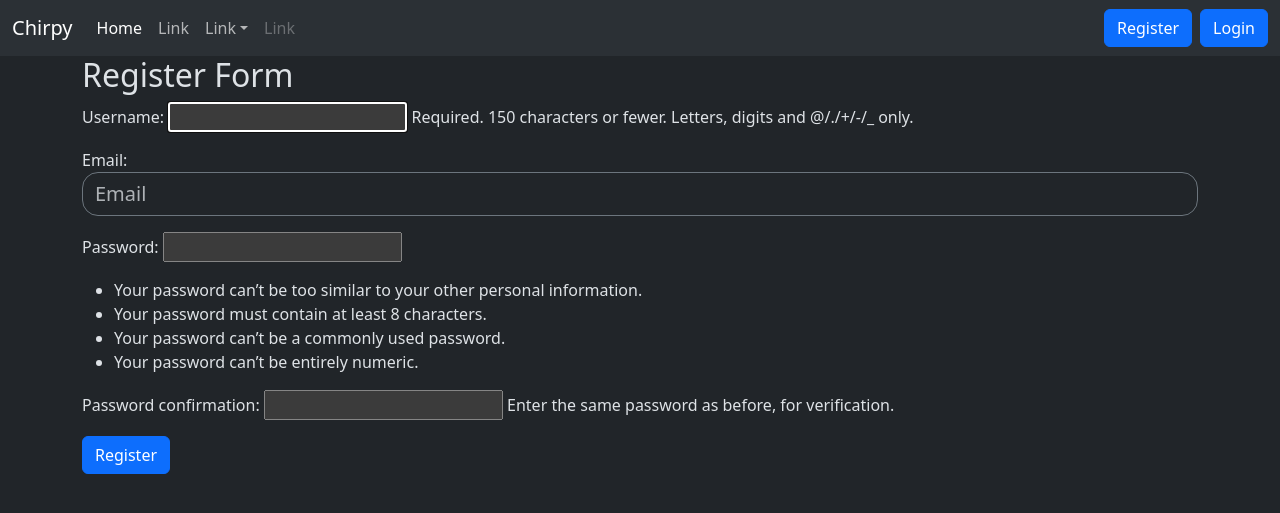
After one commit to Yashshri-22/Chirpy, a Django app: page /tweet/register/ in a window 1280 px wide. The commit adds this page. Shown: the top 513 px of the page. Run offline with Django 5.2, Linux system fonts and the light colour scheme.

Commit message:
Add authentication, personalization logic and search logic

```diff
--- a/chirpy/chirpy/settings.py
+++ b/chirpy/chirpy/settings.py
@@ -128,3 +128,7 @@ TAILWIND_APP_NAME = 'theme'
 INTERNAL_IPS = ['127.0.0.1']
 
 NPM_BIN_PATH = r'C:\\Program Files\\nodejs\\npm.cmd'
+
+LOGIN_URL = '/accounts/login/'
+LOGIN_REDIRECT_URL = '/tweet/'
+LOGOUT_REDIRECT_URL = '/tweet/'
--- a/chirpy/chirpy/urls.py
+++ b/chirpy/chirpy/urls.py
@@ -18,10 +18,12 @@ from django.contrib import admin
 from django.urls import path, include
 from django.conf import settings
 from django.conf.urls.static import static
+from django.contrib.auth.urls import views as auth_views
 
 urlpatterns = [
     path('admin/', admin.site.urls),
     path('tweet/', include('tweet.urls')),
+    path('accounts/', include('django.contrib.auth.urls')),
 
     path("__reload__/", include("django_browser_reload.urls")),
 ] + static(settings.MEDIA_URL, document_root=settings.MEDIA_ROOT)
--- a/chirpy/templates/layout.html
+++ b/chirpy/templates/layout.html
@@ -16,12 +16,12 @@
   <body>
     <nav class="navbar navbar-expand-lg bg-body-tertiary">
       <div class="container-fluid">
-        <a class="navbar-brand" href="#">Chirpy</a>
+        <a class="navbar-brand" href="{% url 'tweet_list' %}">Chirpy</a>
         <button class="navbar-toggler" type="button" data-bs-toggle="collapse" data-bs-target="#navbarScroll" aria-controls="navbarScroll" aria-expanded="false" aria-label="Toggle navigation"><span class="navbar-toggler-icon"></span></button>
         <div class="collapse navbar-collapse" id="navbarScroll">
           <ul class="navbar-nav me-auto my-2 my-lg-0 navbar-nav-scroll" style="--bs-scroll-height: 100px;">
             <li class="nav-item">
-              <a class="nav-link active" aria-current="page" href="#">Home</a>
+              <a class="nav-link active" aria-current="page" href="{% url 'tweet_list' %}">Home</a>
             </li>
             <li class="nav-item">
               <a class="nav-link" href="#">Link</a>
@@ -47,10 +47,22 @@
               <a class="nav-link disabled" aria-disabled="true">Link</a>
             </li>
           </ul>
-          <form class="d-flex" role="search">
-            <input class="form-control me-2" type="search" placeholder="Search" aria-label="Search" />
-            <button class="btn btn-outline-success" type="submit">Search</button>
-          </form>
+          {% if request.resolver_match.url_name == 'tweet_list' %}
+            <form class="d-flex" role="search" method="get" action="{% url 'tweet_list' %}">
+              <input class="form-control me-2" type="search" name="q" value="{{ request.GET.q }}" placeholder="Search tweets" aria-label="Search" />
+              <button class="btn btn-outline-success" type="submit">Search</button>
+            </form>
+          {% endif %}
+
+          {% if user.is_authenticated %}
+            <form method="post" action="{% url 'logout' %}">
+              {% csrf_token %}
+              <button class="btn btn-danger ms-4" type="submit">Logout</button>
+            </form>
+          {% else %}
+            <a class="btn btn-primary ms-4 me-2" href="{% url 'register' %}">Register</a>
+            <a class="btn btn-primary" href="{% url 'login' %}">Login</a>
+          {% endif %}
         </div>
       </div>
     </nav>
--- /dev/null
+++ b/chirpy/templates/registration/register.html
@@ -0,0 +1,10 @@
+{% extends 'layout.html' %}
+
+{% block content %}
+  <h2>Register Form</h2>
+  <form method="post">
+    {% csrf_token %}
+    {{ form.as_p }}
+    <button class="btn btn-primary">Register</button>
+  </form>
+{% endblock %}
--- a/chirpy/tweet/forms.py
+++ b/chirpy/tweet/forms.py
@@ -1,5 +1,7 @@
 from django import forms
 from .models import Tweet
+from django.contrib.auth.forms import UserCreationForm
+from django.contrib.auth.models import User
 
 class TweetForm(forms.ModelForm):
     class Meta:
@@ -16,3 +18,13 @@ class TweetForm(forms.ModelForm):
                 'class': 'form-control bg-dark text-light'
             }),
         }
+
+class UserRegistrationForm(UserCreationForm):
+    email = forms.EmailField(widget=forms.EmailInput(attrs={
+        'class': 'form-control bg-dark text-light border-secondary rounded-4 fs-5',
+        'placeholder': 'Email'
+    }))
+
+    class Meta:
+        model = User
+        fields = ['username', 'email', 'password1', 'password2']
--- a/chirpy/tweet/urls.py
+++ b/chirpy/tweet/urls.py
@@ -6,4 +6,5 @@ urlpatterns = [
     path('create/', views.create_tweet, name='create_tweet'),
     path('<int:tweet_id>/edit/', views.tweet_edit, name='tweet_edit'),
     path('<int:tweet_id>/delete/', views.tweet_delete, name='tweet_delete'),
+    path('register/', views.register, name='register'),
 ]
--- a/chirpy/tweet/views.py
+++ b/chirpy/tweet/views.py
@@ -1,16 +1,30 @@
 from django.shortcuts import render
 from .models import Tweet
-from .forms import TweetForm
+from .forms import TweetForm, UserRegistrationForm
 from django.shortcuts import get_object_or_404, redirect
+from django.contrib.auth.decorators import login_required
+from django.contrib.auth import login
+from django.db.models import Q
 
 # Create your views here.
 def index(request):
     return render(request, 'index.html')
 
 def tweet_list(request):
+    query = request.GET.get('q')
     tweets = Tweet.objects.all().order_by('-created_at')
-    return render(request, 'tweet_list.html', {'tweets': tweets})
 
+    if query:
+        tweets = tweets.filter(
+            Q(text__icontains=query) |          # tweet text
+            Q(user__username__icontains=query)     # username
+        )
+
+    return render(request, 'tweet_list.html', {
+        'tweets': tweets,
+        'query': query,
+    })
+@login_required
 def create_tweet(request):
     if request.method == "POST":
         form = TweetForm(request.POST, request.FILES) # to accepts files as well
@@ -23,6 +37,7 @@ def create_tweet(request):
         form = TweetForm()
     return render(request, 'create_tweet.html', {'form': form})
 
+@login_required
 def tweet_edit(request, tweet_id):
     tweet = get_object_or_404(Tweet, pk=tweet_id, user = request.user) # only the owner can edit the tweet
     if request.method == 'POST':
@@ -41,3 +56,17 @@ def tweet_delete(request, tweet_id):
     if request.method == "POST":
         tweet.delete()
         return redirect('tweet_list')
+
+def register(request):
+    if request.method == 'POST':
+        form = UserRegistrationForm(request.POST)
+        if form.is_valid():
+            user = form.save(commit=False)
+            user.set_password(form.cleaned_data['password1'])
+            user.save()
+            login(request, user)
+            return redirect('tweet_list')
+    else:
+        form = UserRegistrationForm()
+
+    return render(request, 'registration/register.html', {'form': form})
```
Also changed, not shown: chirpy/templates/registration/logged_out..html (added, +26 -0 lines), chirpy/templates/registration/login.html (added, +13 -0 lines).
